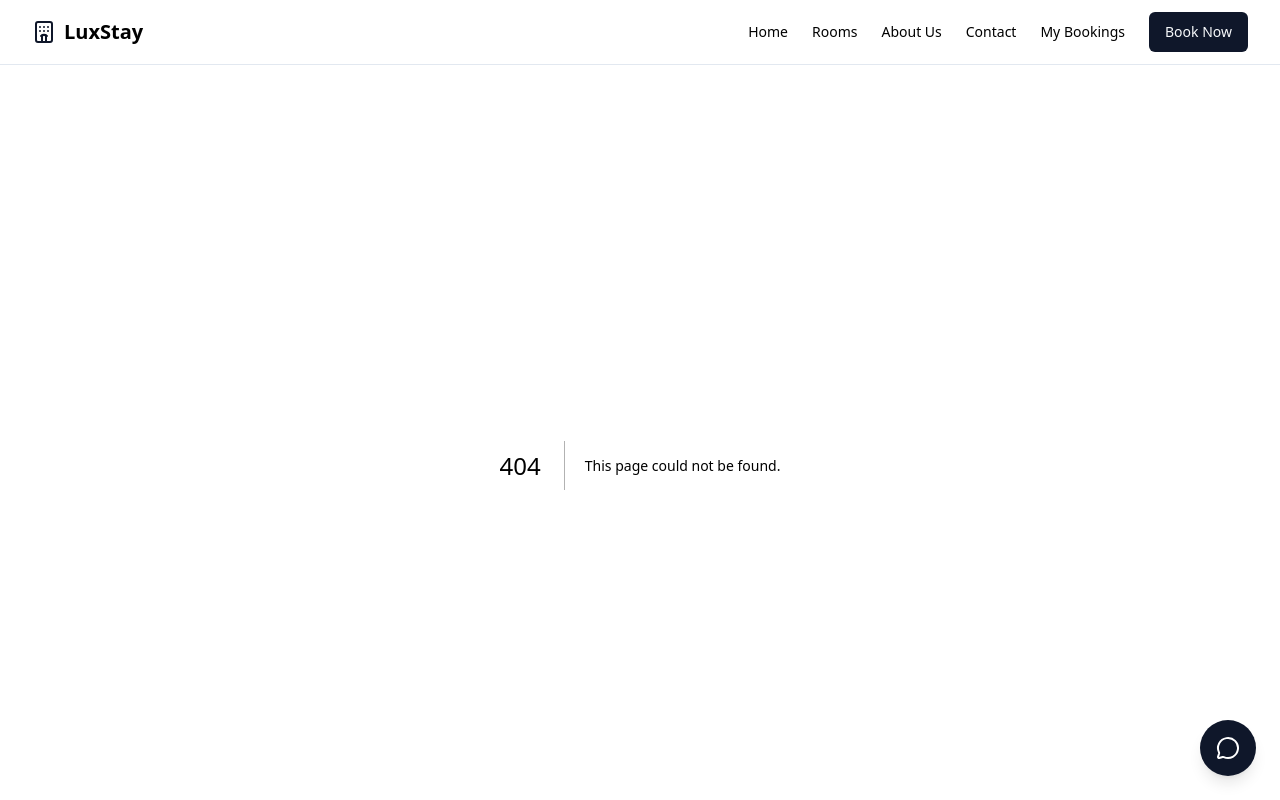
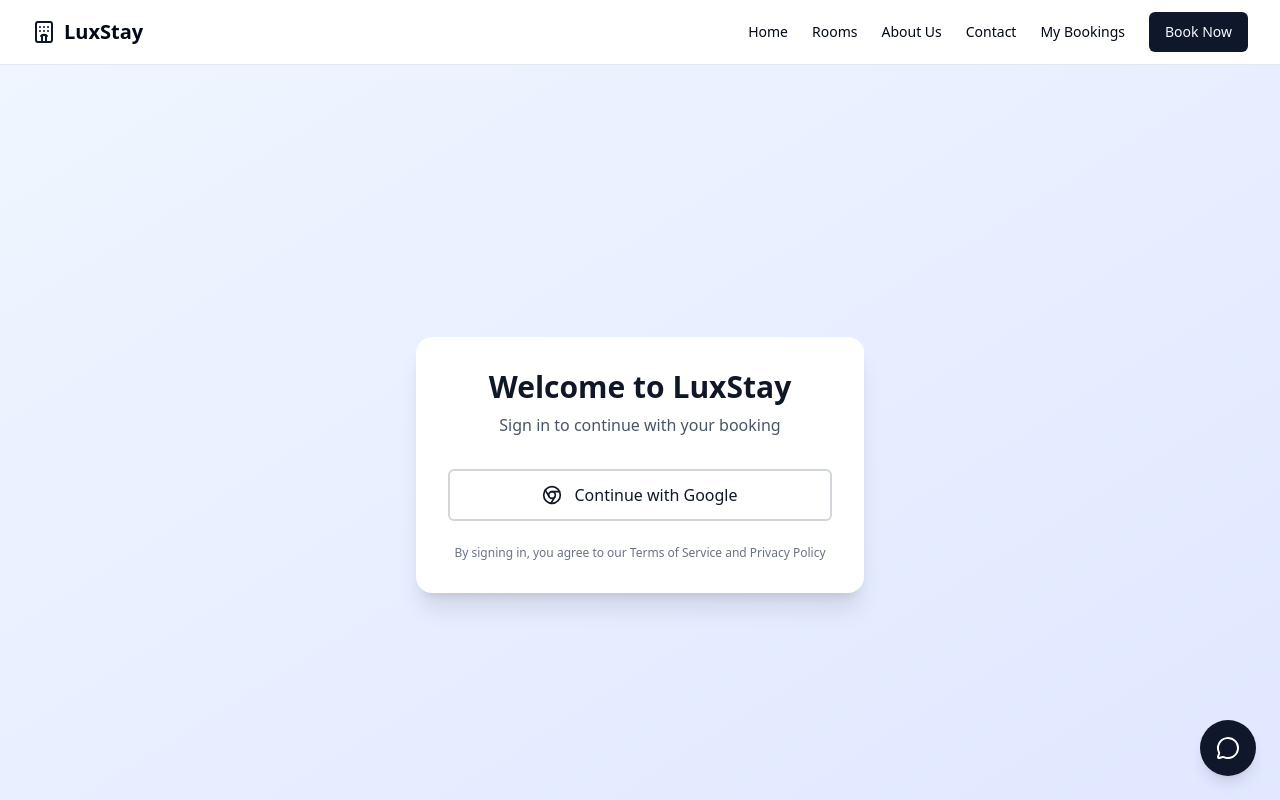
Before and after one commit to kapucuonur/hotel-booking-app, a Next.js app: page /auth/signin in a window 1280 px wide. Before the commit this address had no page. Shown: the top 800 px of the page. Built offline with nearby package versions, Linux system fonts and the light colour scheme.

Commit message:
signin page

```diff
--- /dev/null
+++ b/src/app/auth/signin/page.tsx
@@ -0,0 +1,32 @@
+'use client';
+
+import { signIn } from 'next-auth/react';
+import { Button } from '@/components/ui/button';
+import { Chrome } from 'lucide-react';
+
+export default function SignInPage() {
+    return (
+        <div className="min-h-screen flex items-center justify-center bg-gradient-to-br from-blue-50 to-indigo-100 px-4">
+            <div className="max-w-md w-full bg-white rounded-2xl shadow-xl p-8">
+                <div className="text-center mb-8">
+                    <h1 className="text-3xl font-bold text-gray-900 mb-2">Welcome to LuxStay</h1>
+                    <p className="text-gray-600">Sign in to continue with your booking</p>
+                </div>
+
+                <div className="space-y-4">
+                    <Button
+                        onClick={() => signIn('google', { callbackUrl: '/booking' })}
+                        className="w-full flex items-center justify-center gap-3 bg-white text-gray-900 border-2 border-gray-300 hover:bg-gray-50 hover:border-gray-400 transition-all duration-200 py-6 text-base font-medium"
+                    >
+                        <Chrome className="w-5 h-5" />
+                        Continue with Google
+                    </Button>
+                </div>
+
+                <p className="text-xs text-gray-500 text-center mt-6">
+                    By signing in, you agree to our Terms of Service and Privacy Policy
+                </p>
+            </div>
+        </div>
+    );
+}
```
